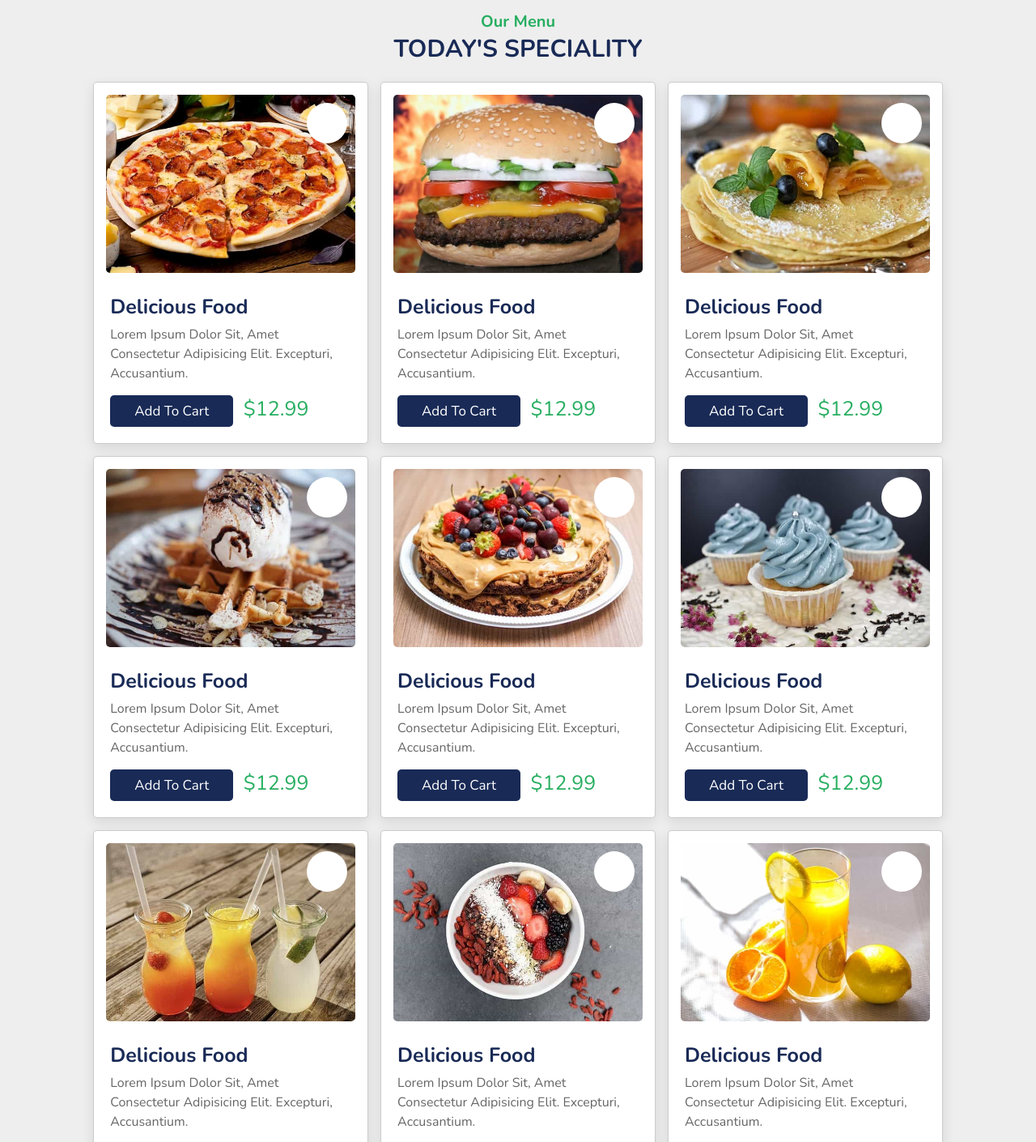
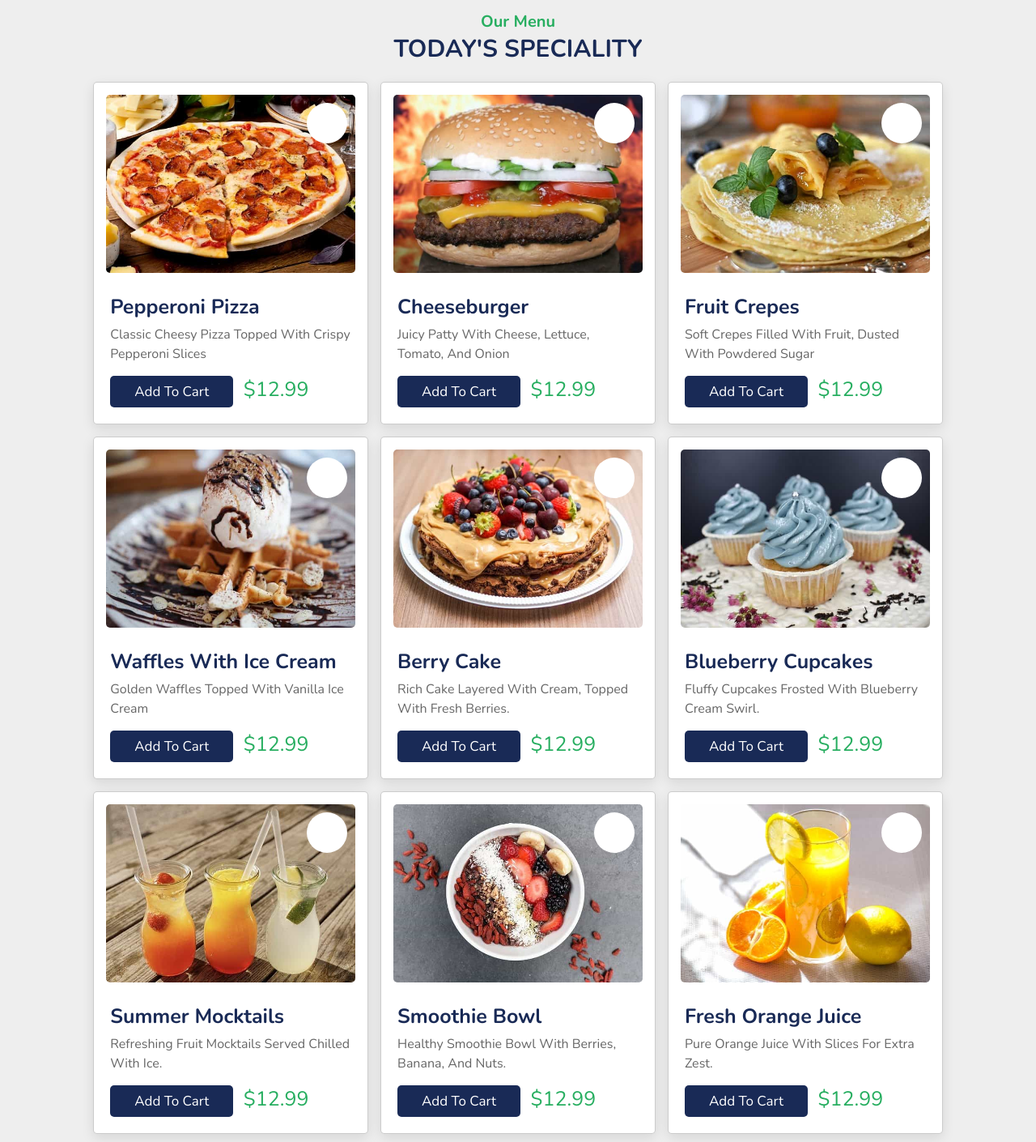
Before and after one commit to sinchanms/sinchanms.github.io, a plain HTML site: page index.html in a window 1280 px wide. Shown: the part 3267-4677 px from the top of the page at 81% size. Drawn offline with nearby package versions, Linux system fonts and the light colour scheme.

Commit message:
Update index.html

```diff
--- a/index.html
+++ b/index.html
@@ -106,7 +106,7 @@
             <a href="#" class="fas fa-heart"></a>
             <a href="#" class="fas fa-eye"></a>
             <img src="images/dish-1.png" alt="">
-            <h3>tasty food</h3>
+            <h3>Smoky Aloo burger</h3>
             <div class="stars">
                 <i class="fas fa-star"></i>
                 <i class="fas fa-star"></i>
@@ -122,7 +122,7 @@
             <a href="#" class="fas fa-heart"></a>
             <a href="#" class="fas fa-eye"></a>
             <img src="images/dish-2.png" alt="">
-            <h3>tasty food</h3>
+            <h3>Chicken Nuggets</h3>
             <div class="stars">
                 <i class="fas fa-star"></i>
                 <i class="fas fa-star"></i>
@@ -138,7 +138,7 @@
             <a href="#" class="fas fa-heart"></a>
             <a href="#" class="fas fa-eye"></a>
             <img src="images/dish-3.png" alt="">
-            <h3>tasty food</h3>
+            <h3>Roasted Chicken</h3>
             <div class="stars">
                 <i class="fas fa-star"></i>
                 <i class="fas fa-star"></i>
@@ -154,7 +154,7 @@
             <a href="#" class="fas fa-heart"></a>
             <a href="#" class="fas fa-eye"></a>
             <img src="images/dish-4.png" alt="">
-            <h3>tasty food</h3>
+            <h3>Cheese & Veggie Pizza</h3>
             <div class="stars">
                 <i class="fas fa-star"></i>
                 <i class="fas fa-star"></i>
@@ -170,7 +170,7 @@
             <a href="#" class="fas fa-heart"></a>
             <a href="#" class="fas fa-eye"></a>
             <img src="images/dish-5.png" alt="">
-            <h3>tasty food</h3>
+            <h3>Choco Lava Roll</h3>
             <div class="stars">
                 <i class="fas fa-star"></i>
                 <i class="fas fa-star"></i>
@@ -186,7 +186,7 @@
             <a href="#" class="fas fa-heart"></a>
             <a href="#" class="fas fa-eye"></a>
             <img src="images/dish-6.png" alt="">
-            <h3>tasty food</h3>
+            <h3>Fried Chicken</h3>
             <div class="stars">
                 <i class="fas fa-star"></i>
                 <i class="fas fa-star"></i>
@@ -266,8 +266,8 @@
                     <i class="fas fa-star"></i>
                     <i class="fas fa-star-half-alt"></i>
                 </div>
-                <h3>delicious food</h3>
-                <p>Lorem ipsum dolor sit, amet consectetur adipisicing elit. Excepturi, accusantium.</p>
+                <h3>Pepperoni Pizza</h3>
+                <p>Classic cheesy pizza topped with crispy pepperoni slices</p>
                 <a href="#" class="btn">add to cart</a>
                 <span class="price">$12.99</span>
             </div>
@@ -286,8 +286,8 @@
                     <i class="fas fa-star"></i>
                     <i class="fas fa-star-half-alt"></i>
                 </div>
-                <h3>delicious food</h3>
-                <p>Lorem ipsum dolor sit, amet consectetur adipisicing elit. Excepturi, accusantium.</p>
+                <h3>Cheeseburger</h3>
+                <p>Juicy patty with cheese, lettuce, tomato, and onion</p>
                 <a href="#" class="btn">add to cart</a>
                 <span class="price">$12.99</span>
             </div>
@@ -306,8 +306,8 @@
                     <i class="fas fa-star"></i>
                     <i class="fas fa-star-half-alt"></i>
                 </div>
-                <h3>delicious food</h3>
-                <p>Lorem ipsum dolor sit, amet consectetur adipisicing elit. Excepturi, accusantium.</p>
+                <h3>Fruit Crepes</h3>
+                <p>Soft crepes filled with fruit, dusted with powdered sugar</p>
                 <a href="#" class="btn">add to cart</a>
                 <span class="price">$12.99</span>
             </div>
@@ -326,8 +326,8 @@
                     <i class="fas fa-star"></i>
                     <i class="fas fa-star-half-alt"></i>
                 </div>
-                <h3>delicious food</h3>
-                <p>Lorem ipsum dolor sit, amet consectetur adipisicing elit. Excepturi, accusantium.</p>
+                <h3>Waffles with Ice Cream</h3>
+                <p>Golden waffles topped with vanilla ice cream</p>
                 <a href="#" class="btn">add to cart</a>
                 <span class="price">$12.99</span>
             </div>
@@ -346,8 +346,8 @@
                     <i class="fas fa-star"></i>
                     <i class="fas fa-star-half-alt"></i>
                 </div>
-                <h3>delicious food</h3>
-                <p>Lorem ipsum dolor sit, amet consectetur adipisicing elit. Excepturi, accusantium.</p>
+                <h3>Berry Cake</h3>
+                <p>Rich cake layered with cream, topped with fresh berries.</p>
                 <a href="#" class="btn">add to cart</a>
                 <span class="price">$12.99</span>
             </div>
@@ -366,8 +366,8 @@
                     <i class="fas fa-star"></i>
                     <i class="fas fa-star-half-alt"></i>
                 </div>
-                <h3>delicious food</h3>
-                <p>Lorem ipsum dolor sit, amet consectetur adipisicing elit. Excepturi, accusantium.</p>
+                <h3>Blueberry Cupcakes</h3>
+                <p>Fluffy cupcakes frosted with blueberry cream swirl.</p>
                 <a href="#" class="btn">add to cart</a>
                 <span class="price">$12.99</span>
             </div>
@@ -386,8 +386,8 @@
                     <i class="fas fa-star"></i>
                     <i class="fas fa-star-half-alt"></i>
                 </div>
-                <h3>delicious food</h3>
-                <p>Lorem ipsum dolor sit, amet consectetur adipisicing elit. Excepturi, accusantium.</p>
+                <h3>Summer Mocktails</h3>
+                <p>Refreshing fruit mocktails served chilled with ice.</p>
                 <a href="#" class="btn">add to cart</a>
                 <span class="price">$12.99</span>
             </div>
@@ -406,8 +406,8 @@
                     <i class="fas fa-star"></i>
                     <i class="fas fa-star-half-alt"></i>
                 </div>
-                <h3>delicious food</h3>
-                <p>Lorem ipsum dolor sit, amet consectetur adipisicing elit. Excepturi, accusantium.</p>
+                <h3>Smoothie Bowl</h3>
+                <p>Healthy smoothie bowl with berries, banana, and nuts.</p>
                 <a href="#" class="btn">add to cart</a>
                 <span class="price">$12.99</span>
             </div>
@@ -426,8 +426,8 @@
                     <i class="fas fa-star"></i>
                     <i class="fas fa-star-half-alt"></i>
                 </div>
-                <h3>delicious food</h3>
-                <p>Lorem ipsum dolor sit, amet consectetur adipisicing elit. Excepturi, accusantium.</p>
+                <h3>Fresh Orange Juice</h3>
+                <p>Pure orange juice with slices for extra zest.</p>
                 <a href="#" class="btn">add to cart</a>
                 <span class="price">$12.99</span>
             </div>
@@ -465,7 +465,7 @@
                         </div>
                     </div>
                 </div>
-                <p>Lorem ipsum dolor sit amet consectetur adipisicing elit. Sit fugiat consequuntur repellendus aperiam deserunt nihil, corporis fugit voluptatibus voluptate totam neque illo placeat eius quis laborum aspernatur quibusdam. Ipsum, magni.</p>
+                <p>"I’m impressed by both the taste and service. The dishes were flavorful, hygienically prepared, and truly felt like comfort food. Easily one of the best food experiences I’ve had recently."</p>
             </div>
 
             <div class="swiper-slide slide">
@@ -483,7 +483,7 @@
                         </div>
                     </div>
                 </div>
-                <p>Lorem ipsum dolor sit amet consectetur adipisicing elit. Sit fugiat consequuntur repellendus aperiam deserunt nihil, corporis fugit voluptatibus voluptate totam neque illo placeat eius quis laborum aspernatur quibusdam. Ipsum, magni.</p>
+                <p>"The pizza was incredible — crispy crust, loaded with cheese, and fresh toppings that melted in the mouth. Easily the best pizza I’ve had in a long time, worth every bite!"</p>
             </div>
 
             <div class="swiper-slide slide">
@@ -501,7 +501,7 @@
                         </div>
                     </div>
                 </div>
-                <p>Lorem ipsum dolor sit amet consectetur adipisicing elit. Sit fugiat consequuntur repellendus aperiam deserunt nihil, corporis fugit voluptatibus voluptate totam neque illo placeat eius quis laborum aspernatur quibusdam. Ipsum, magni.</p>
+                <p>"I ordered the spicy noodles and was blown away! Perfect balance of heat and flavor, with generous portions. It felt fresh, authentic, and satisfying. Definitely recommending it to friends."</p>
             </div>
 
             <div class="swiper-slide slide">
@@ -519,7 +519,7 @@
                         </div>
                     </div>
                 </div>
-                <p>Lorem ipsum dolor sit amet consectetur adipisicing elit. Sit fugiat consequuntur repellendus aperiam deserunt nihil, corporis fugit voluptatibus voluptate totam neque illo placeat eius quis laborum aspernatur quibusdam. Ipsum, magni.</p>
+                <p>"From ordering to delivery, the experience was smooth. The food arrived hot, well-packed, and tasted delicious. Quality ingredients and flavors that stood out — far better than regular takeout options."</p>
             </div>
 
         </div>
@@ -561,12 +561,12 @@
         </div>
         <div class="inputBox">
             <div class="input">
-                <span>how musch</span>
+                <span>how much</span>
                 <input type="number" placeholder="how many orders">
             </div>
             <div class="input">
                 <span>date and time</span>
-                <input type="datetime-local">
+                <input type="datetime-local" placeholder="dd/mm/yyyy">
             </div>
         </div>
         <div class="inputBox">
```
